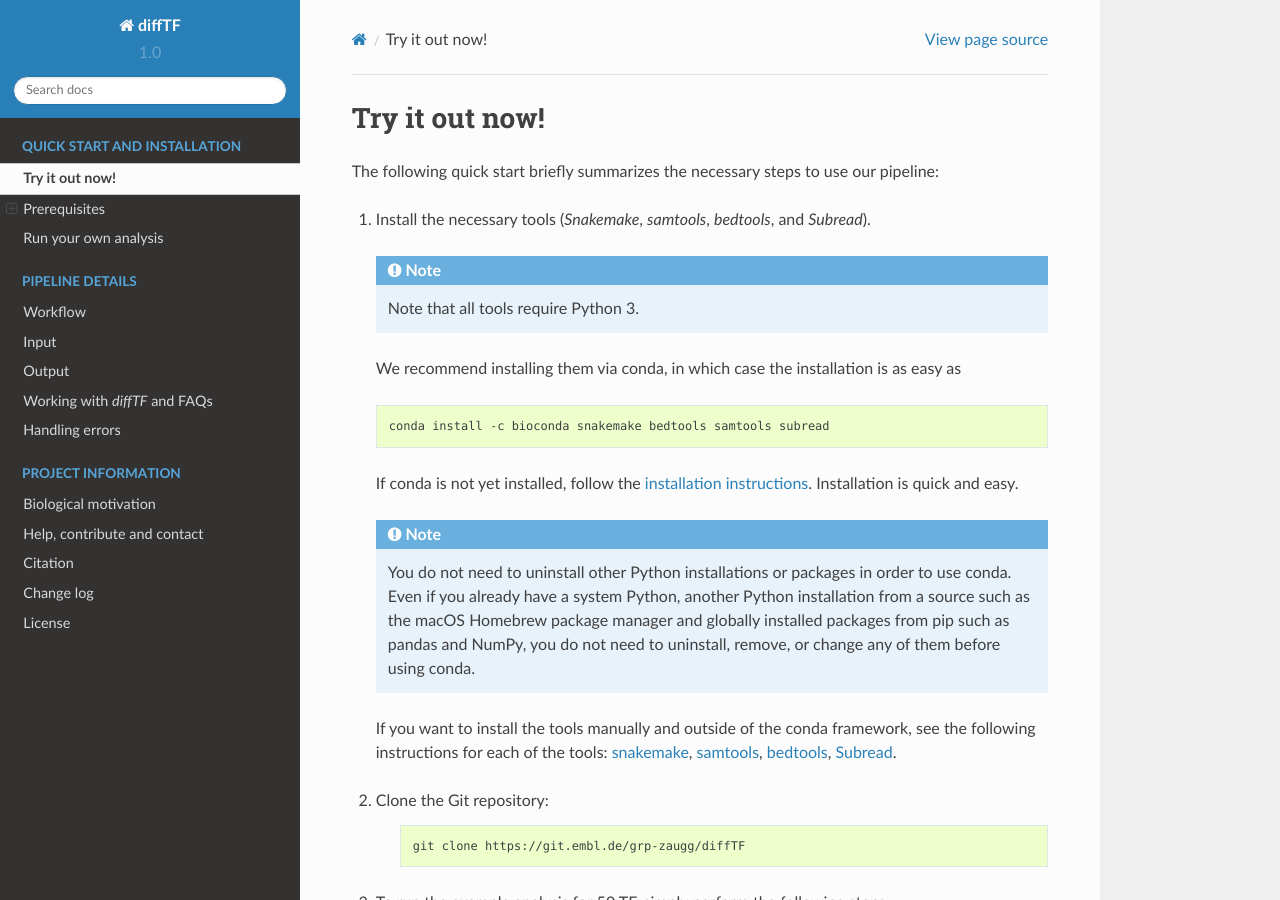
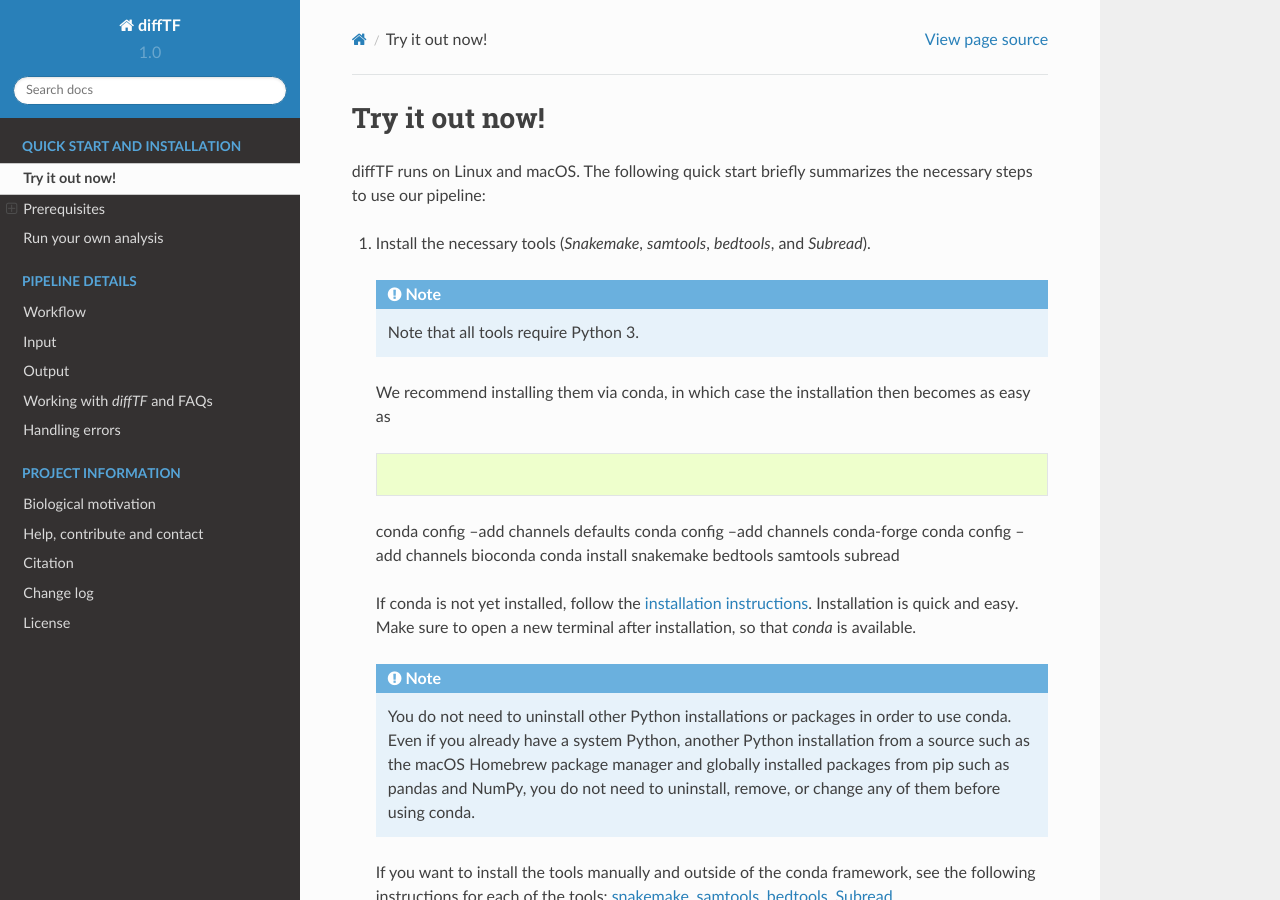
Before and after one commit to jfallmann/diffTF_Fork, a Sphinx documentation site: the page built from docs/chapter1.rst, in a window 1280 px wide and 900 px high. Built offline with Sphinx 7.4.7 and the Read the Docs theme 2.0.0, drawn with Linux system fonts in a browser that asks for light colours.

```diff
--- a/docs/chapter1.rst
+++ b/docs/chapter1.rst
@@ -3,19 +3,22 @@
 Try it out now!
 ============================================================
 
-The following quick start briefly summarizes the necessary steps to use our pipeline:
+diffTF runs on Linux and macOS. The following quick start briefly summarizes the necessary steps to use our pipeline:
 
 1. Install the necessary tools (*Snakemake*, *samtools*, *bedtools*, and *Subread*).
 
   .. note:: Note that all tools require Python 3.
 
-  We recommend installing them via conda, in which case the installation is as easy as
+  We recommend installing them via conda, in which case the installation then becomes as easy as
 
   .. code-block:: Bash
 
-    conda install -c bioconda snakemake bedtools samtools subread
+  conda config --add channels defaults
+  conda config --add channels conda-forge
+  conda config --add channels bioconda
+  conda install snakemake bedtools samtools subread
 
-  If conda is not yet installed, follow the `installation instructions <https://conda.io/docs/user-guide/install/index.html>`_. Installation is quick and easy.
+  If conda is not yet installed, follow the `installation instructions <https://conda.io/docs/user-guide/install/index.html>`_. Installation is quick and easy. Make sure to open a new terminal after installation, so that *conda* is available.
 
   .. note:: You do not need to uninstall other Python installations or packages in order to use conda. Even if you already have a system Python, another Python installation from a source such as the macOS Homebrew package manager and globally installed packages from pip such as pandas and NumPy, you do not need to uninstall, remove, or change any of them before using conda.
 
--- a/docs/chapter2.rst
+++ b/docs/chapter2.rst
@@ -841,8 +841,9 @@
 
 To troubleshoot errors, you have to first locate the exact error. Depending on how you run Snakemake (i.e., in a cluster setting or not), check the following places:
 
-- in locale mode: the Snakemake output on the console. Errors from R script should also be written to the corresponding R log files in the in the ``LOGS_AND_BENCHMARKS`` directory.
+- in locale mode: the Snakemake output appears on the console. Check the output before the line "Error in rule", and try to identify what went wrong.  Errors from R script should in addition be written to the corresponding R log files in the in the ``LOGS_AND_BENCHMARKS`` directory.
 - in cluster mode: either error, output or log file of the corresponding rule that threw the error in the ``LOGS_AND_BENCHMARKS`` directory. If you are unsure in which file to look, identify the rule name that caused the error and search for files that contain the rule name in it
+
 
 Fixing the error
 ==============================
```
Also changed, not shown: 2 other files.
